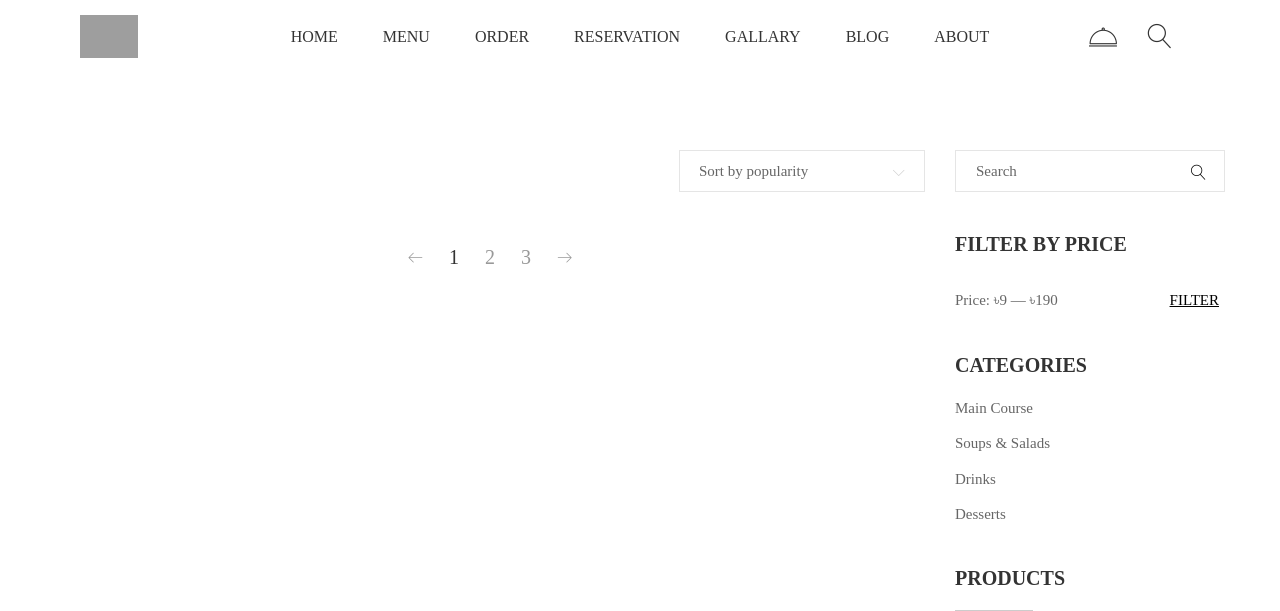
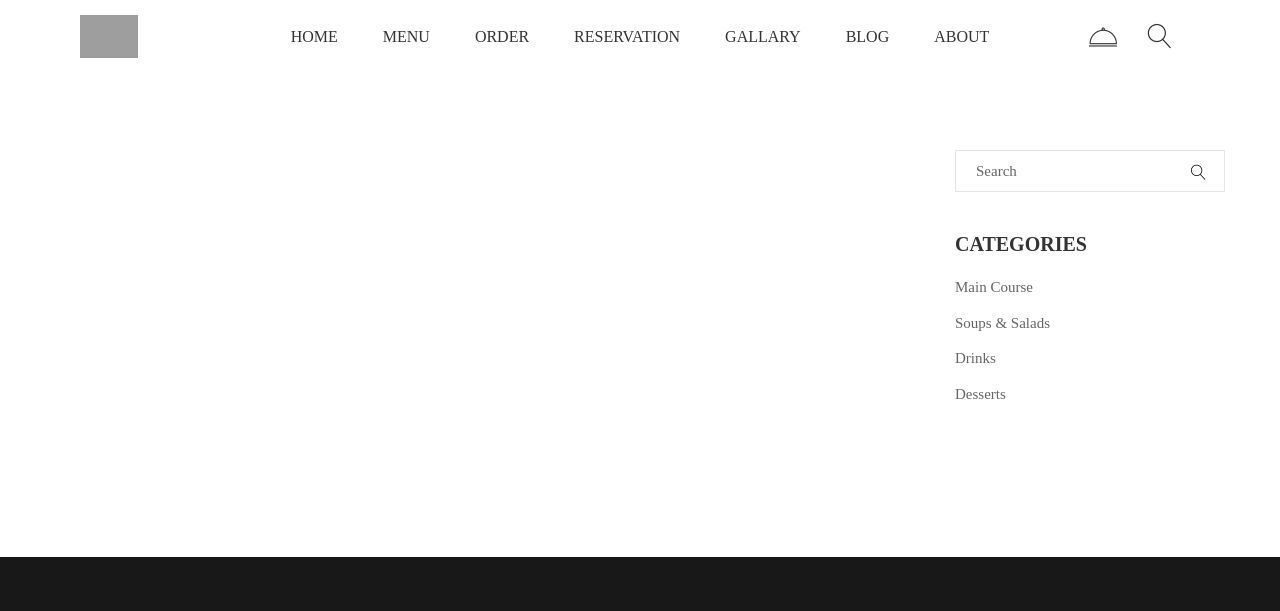
Before and after one commit to juanma1907/Restaurant_311, a Django app: a page that uses templates/shop.html in a window 1280 px wide. Shown: the top 611 px of the page. Run offline with Django 3.2, Linux system fonts and the light colour scheme; data comes from the database, SQL or seed files in the repository; parts of the project's set-up code (start-up, migrations or seed data) failed here and were passed over; some libraries are stand-ins or nearby versions; some web fonts are replaced; grey boxes are pictures that could not be loaded.

```diff
--- a/restaurant/views.py
+++ b/restaurant/views.py
@@ -15,9 +15,11 @@ from django.utils.timezone import datetime
 # views function that will interact with frontend
 def index(request):
     food = Menu.objects.filter(is_available=True).prefetch_related('category_id').order_by('name')
-    category = Food_Category.objects.filter().order_by('-created_on')
-    event = Events.objects.filter().order_by('-date')[:2]
-    about = About.objects.only('address')[:1]
+    category = Food_Category.objects.raw('SELECT * FROM restaurant_Food_Category ORDER BY created_on DESC ')
+    #category = Food_Category.objects.filter().order_by('-created_on')
+    event = Events.objects.raw('SELECT * FROM restaurant_events ORDER BY date DESC LIMIT 2')
+    #event = Events.objects.filter().order_by('-date')[:2]
+    #about = About.objects.only('address')[:1]
     totalBill=None
     itemCount=None
     cart_item=None
--- a/templates/index.html
+++ b/templates/index.html
@@ -322,9 +322,7 @@
 													</span>
 												</h5>
                                                 <p>{{ f.description|truncatechars:40 }}</p>
-                                            {% if forloop.counter == 5 %}
-                                                <a href="{% url 'menu' %}" class="au-btn__readmore">View more</a>
-                                                {% endif %}
+
 											</div>
                                             {% endif %}
                                         {% endfor %}
@@ -412,7 +410,6 @@
                                         {% endfor %}
 									</div>
 									<p>{{ e.description|truncatechars:100 }}</p>
-									<a href="#" class="au-btn__readmore color-36">Read more</a>
 								</div>
 							</div>
 						</div>
--- a/templates/shop.html
+++ b/templates/shop.html
@@ -60,16 +60,7 @@
 									<p class="woocommerce-result-count">
 
 									</p>
-									<div class="form-holder">
-										<select name="orderby" class="orderby form-control">
-											<option value="popularity">Sort by popularity</option>
-											<option value="rating">Sort by average rating</option>
-											<option value="date">Sort by newness</option>
-											<option value="price">Sort by price: low to high</option>
-											<option value="price-desc">Sort by price: high to low</option>
-										</select>
-										<span class="lnr lnr-chevron-down"></span>
-									</div>
+
 								</form>
 							</div>
 							<div class="row products">
@@ -80,7 +71,7 @@
 											<a href="{% url "shop_single" id=f.id %}" class="woocommerce-LoopProduct-link woocommerce-loop-product__link">
 												<img src="{{f.image.url}}" alt="">
 											</a>
-											<a href="#" class="button product_type_simple add_to_cart_button ajax_add_to_cart">Add to cart</a>
+											<a href="{% url "add_to_cart" fid=f.id %}" class="button product_type_simple add_to_cart_button ajax_add_to_cart">Add to cart</a>
 										</div>
 										<div class="info">
 											<h5 class="woocommerce-loop-product__title">
@@ -104,33 +95,7 @@
                             {% endfor %}
 							</div>
 
-							<div class="woocommerce-pagination">
-								<ul class="page-numbers">
-									<li>
-										<a href="#" class="page-numbers prev">
-											<span class="lnr lnr-arrow-left"></span>
-										</a>
-									</li>
-									<li>
-										<span class="page-numbers current">1</span>
-									</li>
-									<li>
-										<a href="#" class="page-numbers inactive">
-											2
-										</a>
-									</li>
-									<li>
-										<a href="#" class="page-numbers inactive">
-											3
-										</a>
-									</li>
-									<li>
-										<a href="#" class="page-numbers next">
-											<span class="lnr lnr-arrow-right"></span>
-										</a>
-									</li>
-								</ul>
-							</div>
+
 						</div>
 						<div class="col-md-3">
 							<div class="sidebar">
@@ -143,29 +108,7 @@
 										</button>
 									</form>
 								</div>
-								<!-- FILTER -->
-								<div class="widgets woocommerce widget_price_filter">
-									<div class="widget-title">
-										<h5>Filter by price</h5>
-									</div>
-									<form method="get">
-										<div class="price_slider_wrapper">
-											<div id="slider"></div>
-											<div class="price_slider_amount">
-												<div class="price_label">
-													Price:
-													<span class="from">
-														৳<span id="lower-value">9</span>
-													</span> —
-													<span class="to">
-														৳<span id="upper-value">190</span>
-													</span>
-												</div>
-												<button type="submit" class="button">Filter</button>
-											</div>
-										</div>
-									</form>
-								</div>
+
 								<!-- CATEGORIES -->
 								<div class="widgets widget_categories">
 									<div class="widget-title">
@@ -179,35 +122,7 @@
                                         {% endfor %}
 									</ul>
 								</div>
-								<!-- FEATURED PRODUCT -->
-								<div class="widgets woocommerce widget_featured_product">
-									<div class="widget-title">
-										<h5>Products</h5>
-									</div>
-									<div class="featured-product">
-										<div class="featured-product__item">
-											<a href="shop-single.html" class="thumb">
-												<img src="{%static 'images/featured-product-1.png'%}" alt="">
-											</a>
-											<div class="info">
-												<h6 class="woocommerce-loop-product__title">
-													<a href="shop-single.html">Spicy Garlic Lime</a>
-												</h6>
-												<span class="price">
-													<span class="woocommerce-Price-amount amount">
-														<span class="woocommerce-Price-currencySymbol">৳</span>26
-													</span>
-												</span>
-											</div>
-										</div>
-									</div>
-								</div>
-								<!-- BANNER -->
-								<div class="widgets widget_banner">
-									<a href="#">
-										<img src="{%static 'images/widget-banner.jpg'%}" alt="">
-									</a>
-								</div>
+
 							</div>
 						</div>
 					</div>
```
